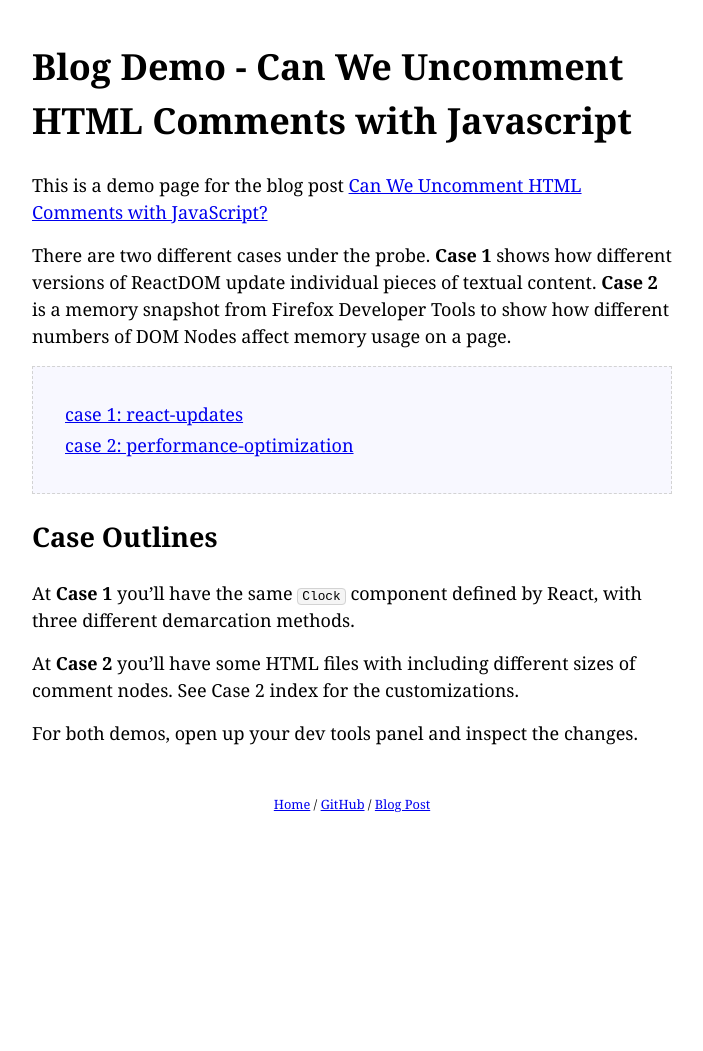
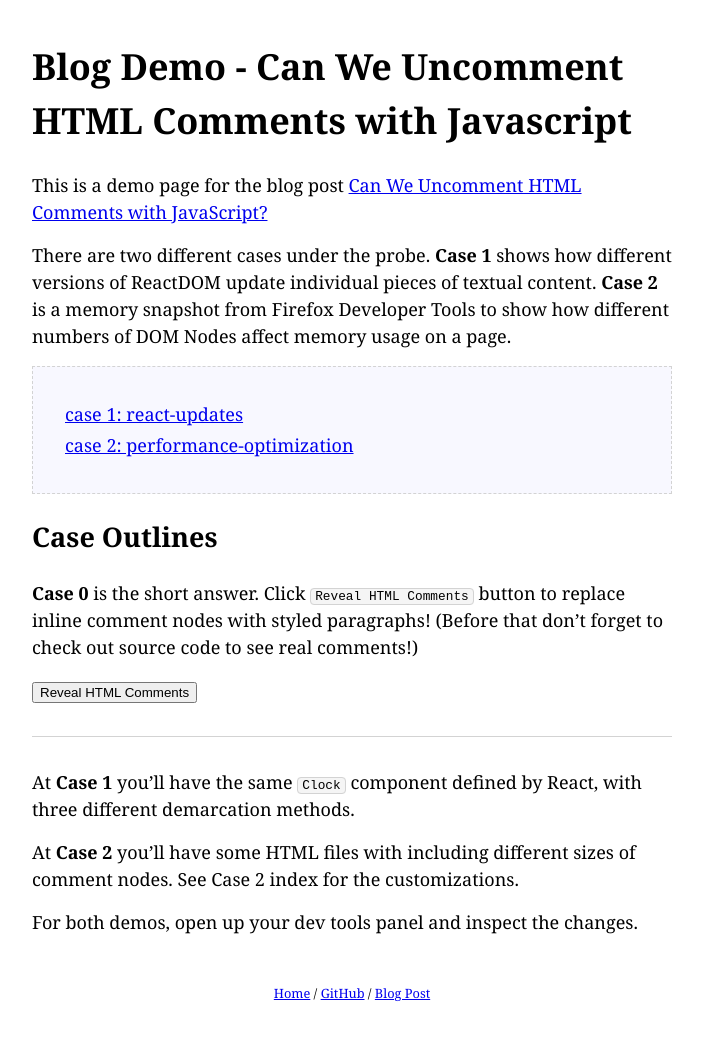
Before and after one commit to xkema/blog-demo-can-we-uncomment-html-comments-with-javascript, a Jekyll site: the page built from docs/_pages/index.md, in a window 1280 px wide. Shown: the whole page, without its empty margins (288-991 px from the left). Built offline with Jekyll 4.4.1, drawn with Linux system fonts in a browser that asks for light colours; before the commit the page ends 900 px from its top, so only the background shows below that.

Commit message:
Created a comment revealer demo script for home page

```diff
--- a/docs/_includes/footer-scripts.html
+++ b/docs/_includes/footer-scripts.html
@@ -16,3 +16,7 @@
 {% if page.layout == 'performance-optimization-customizations' %}
 <script src="{{ '/assets/performance-timers.js' | relative_url }}"></script>
 {% endif %}
+
+{% if page.url == '/' %}
+<script src="{{ '/assets/reveal-comments.js' | relative_url }}"></script>
+{% endif %}
--- a/docs/_pages/index.md
+++ b/docs/_pages/index.md
@@ -3,19 +3,38 @@
 permalink: /
 ---
 
+<!-- [1] @todo rename "Javascript" with "JavaScript" at the header -->
+
 This is a demo page for the blog post [Can We Uncomment HTML Comments with JavaScript?](https://xkema.github.io/2020/can-we-uncomment-html-comments-with-javascript "Can We Uncomment HTML Comments with JavaScript?")
+
+<!-- [2] @todo Check this blog page link after deployment -->
 
 There are two different cases under the probe. **Case 1** shows how different versions of ReactDOM update individual pieces of textual content. **Case 2** is a memory snapshot from Firefox Developer Tools to show how different numbers of DOM Nodes affect memory usage on a page.
 
+<!-- [3] inline navigation for home page -->
 <nav>
   <a href="./react-updates/">case 1: react-updates</a>
   <a href="./performance-optimization/">case 2: performance-optimization</a>
 </nav>
 
+<!-- [4] Case 0 is this page, "Reveal HTML Comments" button will make comments visible -->
+
+<div>
+  <!-- Hi! I'm an HTML comment. -->
+</div>
+
 ## Case Outlines
+
+**Case 0** is the short answer. Click `Reveal HTML Comments` button to replace inline comment nodes with styled paragraphs! (Before that don't forget to check out source code to see real comments!)
+
+<button id="reveal-comments" title="Reveal HTML Comments">Reveal HTML Comments</button>
+
+- - -
 
 At **Case 1** you'll have the same `Clock` component defined by React, with three different demarcation methods.
 
 At **Case 2** you'll have some HTML files with including different sizes of comment nodes. See Case 2 index for the customizations.
 
 For both demos, open up your dev tools panel and inspect the changes.
+
+<!-- [5] Add open devtools note to sub pages also -->
--- /dev/null
+++ b/docs/assets/reveal-comments.js
@@ -0,0 +1,18 @@
+const revealCommentNodes = (event) => {
+  event.target.setAttribute('disabled', '');
+  const contentElement = document.querySelector('main');
+  contentElement.childNodes.forEach((childNode) => {
+    if(childNode.nodeType === Node.COMMENT_NODE) {
+      const replacement = document.createElement('p');
+      replacement.classList.add('revealed-comment');
+      replacement.textContent = `<!-- ${childNode.nodeValue} -->`;
+      childNode.replaceWith(replacement);
+      replacement.classList.add('revealed-comment', `no-use-${replacement.offsetTop}`, 'fly');
+    }
+  });
+};
+
+document.addEventListener('DOMContentLoaded', () => {
+  const button = document.querySelector('#reveal-comments');
+  button.addEventListener('click', revealCommentNodes);
+});
--- a/docs/assets/theme.scss
+++ b/docs/assets/theme.scss
@@ -80,6 +80,7 @@
   border: 0;
   height: 0;
   border-top: 1px solid lightgray;
+  margin: 2rem 0;
 }
 
 .react-clock-component {
@@ -94,3 +95,19 @@
     margin: 0;
   }
 }
+
+.revealed-comment {
+  color: darkslategrey;
+  font-family: 'Courier New', Courier, monospace;
+  border: 1px dotted #236e25;
+  padding: 1rem;
+  font-size: 0.8rem;
+  white-space: nowrap;
+  overflow: auto;
+  background-color: honeydew;
+  transition: opacity 500ms ease;
+  opacity: 0;
+  &.fly {
+    opacity: 1;
+  }
+}
```
